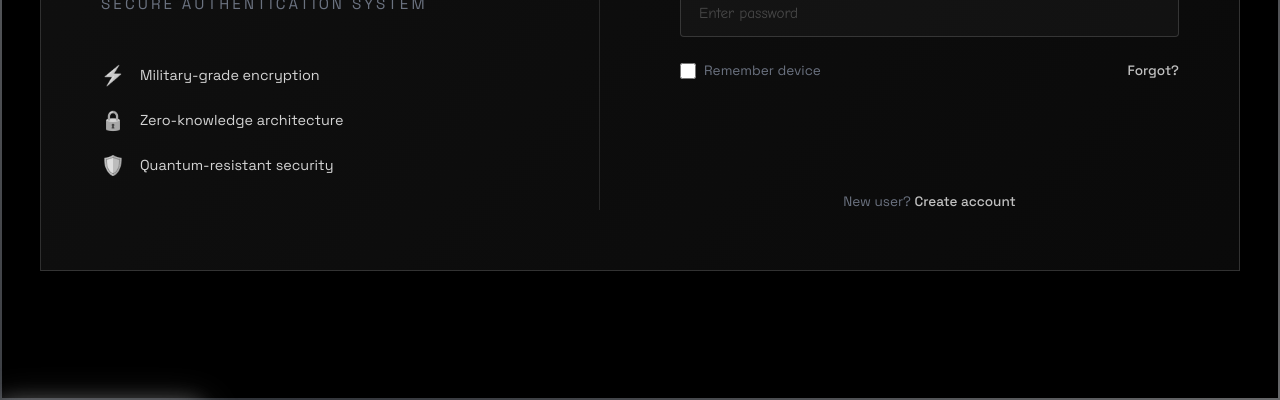
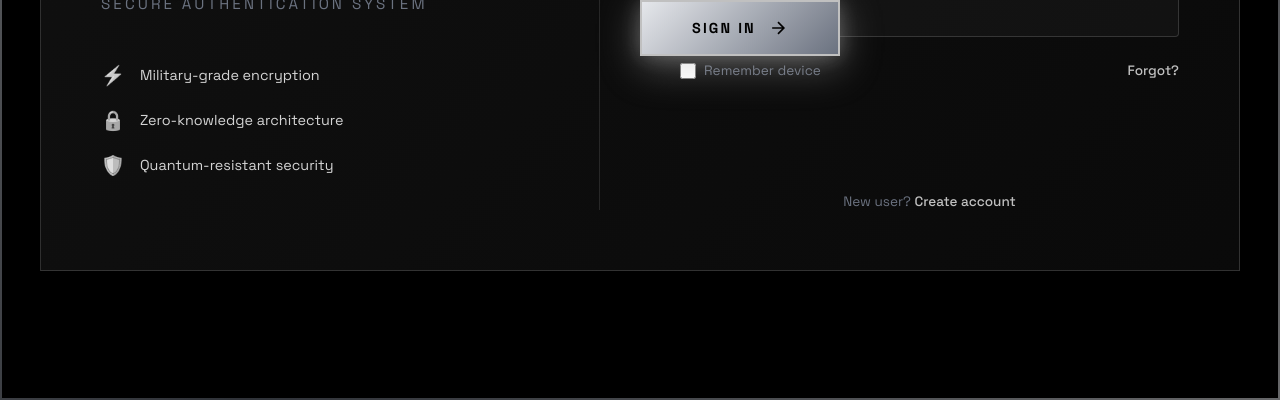
Before and after one commit to Aanishnithin07/rage-auth-ui, a plain HTML site: page index.html in a window 1280 px wide. Shown: the part 400-800 px from the top of the page. Drawn offline with Linux system fonts and the light colour scheme.

Commit message:
FORCE button visible with important flags and initial position

```diff
--- a/style.css
+++ b/style.css
@@ -257,8 +257,12 @@ body {
 /* THE IMPOSSIBLE SIGN IN BUTTON - FULL SCREEN MOVEMENT */
 .sign-in-btn {
     position: fixed !important;
-    z-index: 9999;
-    display: flex;
+    left: 50% !important;
+    top: 50% !important;
+    z-index: 99999 !important;
+    display: flex !important;
+    visibility: visible !important;
+    opacity: 1 !important;
     align-items: center;
     justify-content: center;
     gap: 12px;
```
